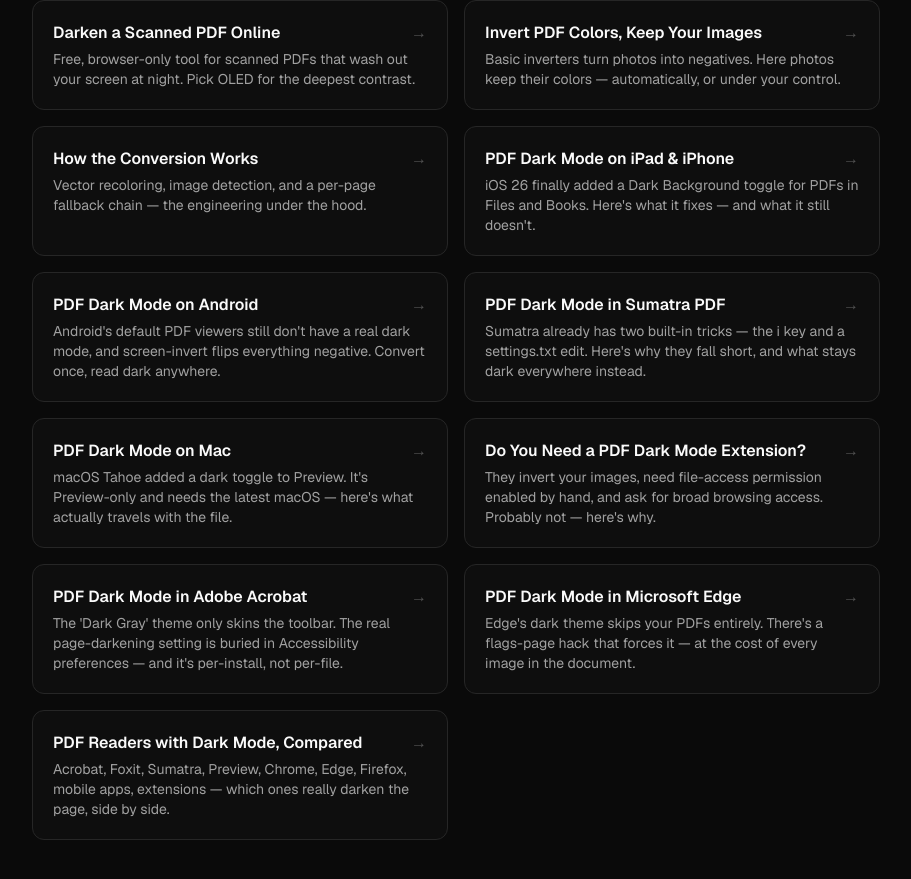
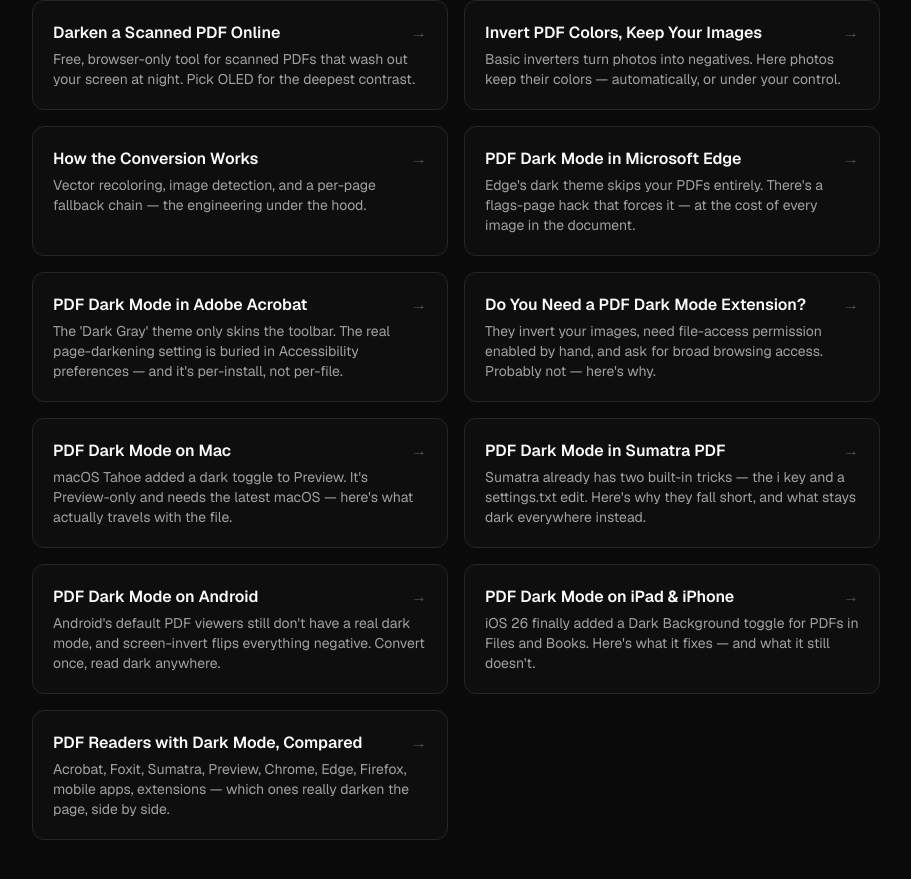
Before and after one commit to 1436941541/pdf-dark, a Next.js app: page / in a window 1280 px wide. Shown: the part 3230-4109 px from the top of the page, without its empty margins (184-1095 px from the left). Built offline with nearby package versions, Linux system fonts and the light colour scheme; no server answers.

Commit message:
fix: keep new post dates on or before today
A future-dated "Updated" timestamp (Aug 2026) on content published
today reads as fabricated to anyone checking. Rescheduled the 8 new
posts to distinct dates between Jul 14-29, all <= today, still
distinct from the existing 7 posts.

```diff
--- a/app/blog/pdf-dark-mode-adobe-acrobat/page.tsx
+++ b/app/blog/pdf-dark-mode-adobe-acrobat/page.tsx
@@ -140,7 +140,7 @@
           <div className="mt-6 text-sm text-neutral-500 flex flex-wrap justify-center gap-x-3 gap-y-1">
             <span>By PDF Dark Team</span>
             <span aria-hidden>·</span>
-            <span>Updated August 5, 2026</span>
+            <span>Updated July 15, 2026</span>
             <span aria-hidden>·</span>
             <span>8 min read</span>
           </div>
--- a/app/blog/pdf-dark-mode-android/page.tsx
+++ b/app/blog/pdf-dark-mode-android/page.tsx
@@ -141,7 +141,7 @@
           <div className="mt-6 text-sm text-neutral-500 flex flex-wrap justify-center gap-x-3 gap-y-1">
             <span>By PDF Dark Team</span>
             <span aria-hidden>·</span>
-            <span>Updated July 31, 2026</span>
+            <span>Updated July 25, 2026</span>
             <span aria-hidden>·</span>
             <span>7 min read</span>
           </div>
--- a/app/blog/pdf-dark-mode-edge/page.tsx
+++ b/app/blog/pdf-dark-mode-edge/page.tsx
@@ -139,7 +139,7 @@
           <div className="mt-6 text-sm text-neutral-500 flex flex-wrap justify-center gap-x-3 gap-y-1">
             <span>By PDF Dark Team</span>
             <span aria-hidden>·</span>
-            <span>Updated August 8, 2026</span>
+            <span>Updated July 14, 2026</span>
             <span aria-hidden>·</span>
             <span>7 min read</span>
           </div>
--- a/app/blog/pdf-dark-mode-extension/page.tsx
+++ b/app/blog/pdf-dark-mode-extension/page.tsx
@@ -141,7 +141,7 @@
           <div className="mt-6 text-sm text-neutral-500 flex flex-wrap justify-center gap-x-3 gap-y-1">
             <span>By PDF Dark Team</span>
             <span aria-hidden>·</span>
-            <span>Updated August 4, 2026</span>
+            <span>Updated July 16, 2026</span>
             <span aria-hidden>·</span>
             <span>7 min read</span>
           </div>
--- a/app/blog/pdf-dark-mode-ipad/page.tsx
+++ b/app/blog/pdf-dark-mode-ipad/page.tsx
@@ -142,7 +142,7 @@
           <div className="mt-6 text-sm text-neutral-500 flex flex-wrap justify-center gap-x-3 gap-y-1">
             <span>By PDF Dark Team</span>
             <span aria-hidden>·</span>
-            <span>Updated July 30, 2026</span>
+            <span>Updated July 28, 2026</span>
             <span aria-hidden>·</span>
             <span>8 min read</span>
           </div>
--- a/app/blog/pdf-dark-mode-mac/page.tsx
+++ b/app/blog/pdf-dark-mode-mac/page.tsx
@@ -140,7 +140,7 @@
           <div className="mt-6 text-sm text-neutral-500 flex flex-wrap justify-center gap-x-3 gap-y-1">
             <span>By PDF Dark Team</span>
             <span aria-hidden>·</span>
-            <span>Updated August 2, 2026</span>
+            <span>Updated July 18, 2026</span>
             <span aria-hidden>·</span>
             <span>7 min read</span>
           </div>
--- a/app/blog/pdf-reader-dark-mode-comparison/page.tsx
+++ b/app/blog/pdf-reader-dark-mode-comparison/page.tsx
@@ -253,7 +253,7 @@
           <div className="mt-6 text-sm text-neutral-500 flex flex-wrap justify-center gap-x-3 gap-y-1">
             <span>By PDF Dark Team</span>
             <span aria-hidden>·</span>
-            <span>Updated August 11, 2026</span>
+            <span>Updated July 29, 2026</span>
             <span aria-hidden>·</span>
             <span>10 min read</span>
           </div>
--- a/app/blog/sumatra-pdf-dark-mode/page.tsx
+++ b/app/blog/sumatra-pdf-dark-mode/page.tsx
@@ -140,7 +140,7 @@
           <div className="mt-6 text-sm text-neutral-500 flex flex-wrap justify-center gap-x-3 gap-y-1">
             <span>By PDF Dark Team</span>
             <span aria-hidden>·</span>
-            <span>Updated August 1, 2026</span>
+            <span>Updated July 21, 2026</span>
             <span aria-hidden>·</span>
             <span>8 min read</span>
           </div>
--- a/lib/variants.ts
+++ b/lib/variants.ts
@@ -64,59 +64,59 @@
     updatedAt: "2026-07-27",
   },
   {
-    slug: "pdf-dark-mode-ipad",
-    title: "PDF Dark Mode on iPad & iPhone",
+    slug: "pdf-dark-mode-edge",
+    title: "PDF Dark Mode in Microsoft Edge",
     blurb:
-      "iOS 26 finally added a Dark Background toggle for PDFs in Files and Books. Here's what it fixes — and what it still doesn't.",
-    updatedAt: "2026-07-30",
+      "Edge's dark theme skips your PDFs entirely. There's a flags-page hack that forces it — at the cost of every image in the document.",
+    updatedAt: "2026-07-14",
+  },
+  {
+    slug: "pdf-dark-mode-adobe-acrobat",
+    title: "PDF Dark Mode in Adobe Acrobat",
+    blurb:
+      "The 'Dark Gray' theme only skins the toolbar. The real page-darkening setting is buried in Accessibility preferences — and it's per-install, not per-file.",
+    updatedAt: "2026-07-15",
+  },
+  {
+    slug: "pdf-dark-mode-extension",
+    title: "Do You Need a PDF Dark Mode Extension?",
+    blurb:
+      "They invert your images, need file-access permission enabled by hand, and ask for broad browsing access. Probably not — here's why.",
+    updatedAt: "2026-07-16",
+  },
+  {
+    slug: "pdf-dark-mode-mac",
+    title: "PDF Dark Mode on Mac",
+    blurb:
+      "macOS Tahoe added a dark toggle to Preview. It's Preview-only and needs the latest macOS — here's what actually travels with the file.",
+    updatedAt: "2026-07-18",
+  },
+  {
+    slug: "sumatra-pdf-dark-mode",
+    title: "PDF Dark Mode in Sumatra PDF",
+    blurb:
+      "Sumatra already has two built-in tricks — the i key and a settings.txt edit. Here's why they fall short, and what stays dark everywhere instead.",
+    updatedAt: "2026-07-21",
   },
   {
     slug: "pdf-dark-mode-android",
     title: "PDF Dark Mode on Android",
     blurb:
       "Android's default PDF viewers still don't have a real dark mode, and screen-invert flips everything negative. Convert once, read dark anywhere.",
-    updatedAt: "2026-07-31",
+    updatedAt: "2026-07-25",
   },
   {
-    slug: "sumatra-pdf-dark-mode",
-    title: "PDF Dark Mode in Sumatra PDF",
+    slug: "pdf-dark-mode-ipad",
+    title: "PDF Dark Mode on iPad & iPhone",
     blurb:
-      "Sumatra already has two built-in tricks — the i key and a settings.txt edit. Here's why they fall short, and what stays dark everywhere instead.",
-    updatedAt: "2026-08-01",
-  },
-  {
-    slug: "pdf-dark-mode-mac",
-    title: "PDF Dark Mode on Mac",
-    blurb:
-      "macOS Tahoe added a dark toggle to Preview. It's Preview-only and needs the latest macOS — here's what actually travels with the file.",
-    updatedAt: "2026-08-02",
-  },
-  {
-    slug: "pdf-dark-mode-extension",
-    title: "Do You Need a PDF Dark Mode Extension?",
-    blurb:
-      "They invert your images, need file-access permission enabled by hand, and ask for broad browsing access. Probably not — here's why.",
-    updatedAt: "2026-08-04",
-  },
-  {
-    slug: "pdf-dark-mode-adobe-acrobat",
-    title: "PDF Dark Mode in Adobe Acrobat",
-    blurb:
-      "The 'Dark Gray' theme only skins the toolbar. The real page-darkening setting is buried in Accessibility preferences — and it's per-install, not per-file.",
-    updatedAt: "2026-08-05",
-  },
-  {
-    slug: "pdf-dark-mode-edge",
-    title: "PDF Dark Mode in Microsoft Edge",
-    blurb:
-      "Edge's dark theme skips your PDFs entirely. There's a flags-page hack that forces it — at the cost of every image in the document.",
-    updatedAt: "2026-08-08",
+      "iOS 26 finally added a Dark Background toggle for PDFs in Files and Books. Here's what it fixes — and what it still doesn't.",
+    updatedAt: "2026-07-28",
   },
   {
     slug: "pdf-reader-dark-mode-comparison",
     title: "PDF Readers with Dark Mode, Compared",
     blurb:
       "Acrobat, Foxit, Sumatra, Preview, Chrome, Edge, Firefox, mobile apps, extensions — which ones really darken the page, side by side.",
-    updatedAt: "2026-08-11",
+    updatedAt: "2026-07-29",
   },
 ];
```
